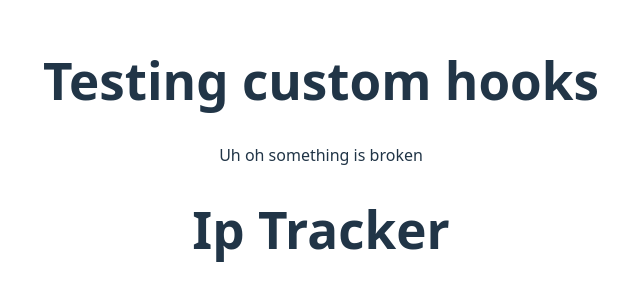
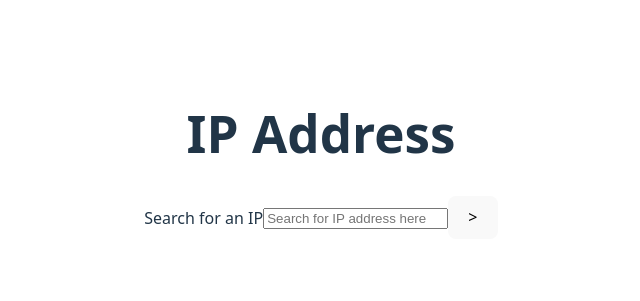
Before and after one commit to 4Drea4/IP-Address-Tracker_React, a React (Vite) app in the folder ipreact/: page / in a window 1280 px wide. Shown: the part 245-546 px from the top of the page, without its empty margins (319-959 px from the left). Built offline with nearby package versions, Linux system fonts and the light colour scheme; no server answers.

Commit message:
form validation works, tested and console logs

```diff
--- a/ipreact/src/App.tsx
+++ b/ipreact/src/App.tsx
@@ -1,29 +1,29 @@
-import { useEffect, useState } from 'react'
+import {  useState } from 'react'
 import { useIpData } from './hooks/useIpData';
 import './App.css'
-
+import SearchBar from './components/SearchBar';
 
 function App() {
+  const [ip, setIp] =useState("");
   const {data, loading,error, search} =useIpData();
 
- useEffect(() => {
-  search("8.8.8.8");
- }, []);
-
-  useEffect(() => {
-    console.log("loading", loading);
-    console.log("error", error);
-    console.log("data",data);
-  },[loading,error,data]);
-
+function handleSubmit(ipValue:string){
+  console.log("submitted ip - works", ipValue);
+  search(ipValue);
+}
 
   return (
     <div>
-      <h1>Testing custom hooks</h1>
-      {loading && <p>Loading..</p>}
-      {error && <p>{error}</p>}
-      {data && <pre>{JSON.stringify(data, null,2)}</pre>}
-      <h1>Ip Tracker</h1>
+      <h1>IP Address</h1>
+      <SearchBar
+      ip={ip}
+      setIp={setIp}
+      onSubmit={handleSubmit}
+      loading={loading}
+      error={error}
+    />
+
+
     </div>
   )
 }
```
